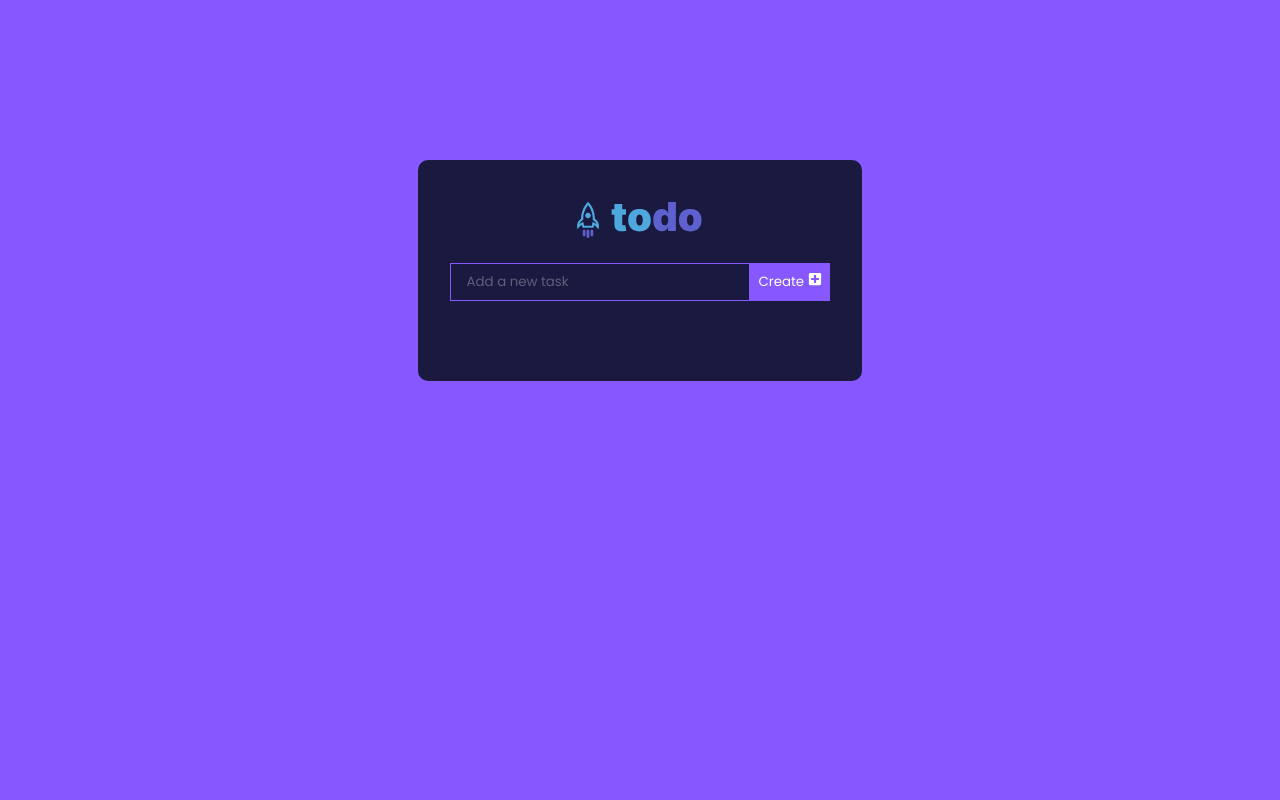
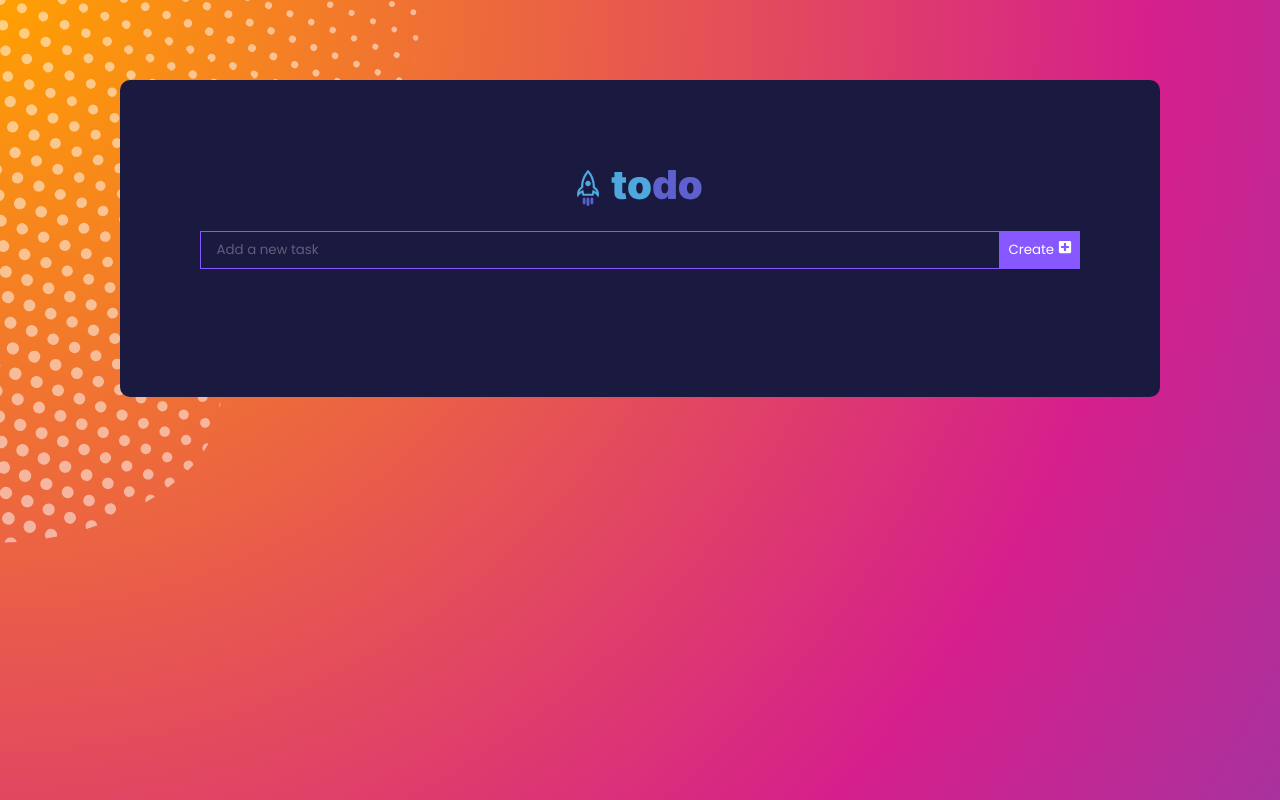
Before and after one commit to rchellee/nodejs, a React (Create React App) app: page / in a window 1280 px wide. Built offline with nearby package versions, Linux system fonts and the light colour scheme.

Commit message:
bg
added background

```diff
--- a/src/App.css
+++ b/src/App.css
@@ -26,8 +26,8 @@ h1 {
 
 .TodoWrapper {
   background: #1A1A40;
-  margin-top: 10rem;
-  padding: 2rem;
+  margin-top: 5rem;
+  padding: 5rem;
   border-radius: 10px;
 }
 
@@ -43,7 +43,7 @@ h1 {
   padding: 0.5rem 1rem;
   margin-top: 1rem;
   margin-bottom: 2rem;
-  width: 300px;
+  width: 800px;
   color: #fff;
 }
 
--- a/src/App.js
+++ b/src/App.js
@@ -1,4 +1,5 @@
 import "./App.css";
+import "./index.css";
 import { TodoWrapper } from "./components/TodoWrapper";
 
 function App() {
--- /dev/null
+++ b/src/index.css
@@ -0,0 +1,4 @@
+body{
+    margin: 0;
+    background-image: url(/src/assets/wallpaper.png);
+}
```
Also changed, not shown: src/assets/wallpaper.png (added).
